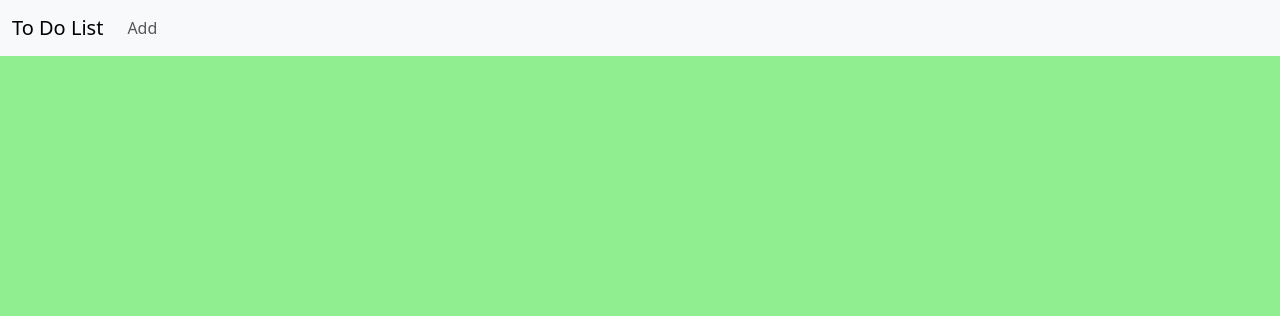
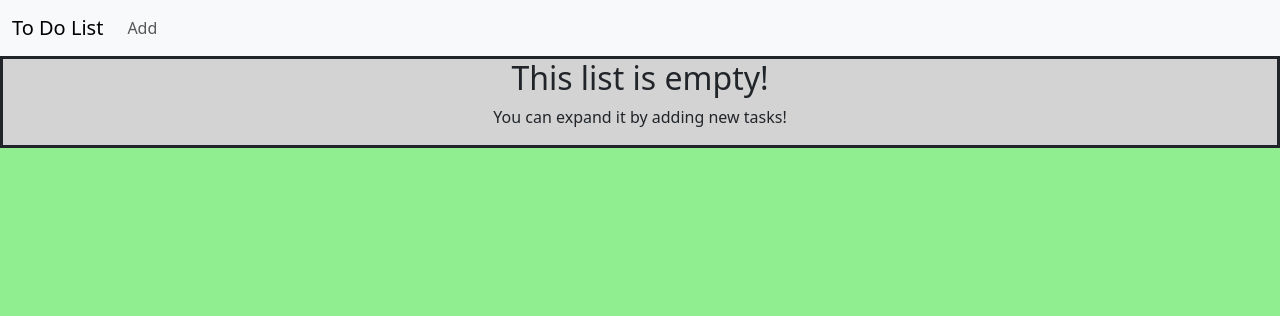
Before and after one commit to Mattjava/Project-Manager, a Flask app: page / in a window 1280 px wide. Shown: the top 316 px of the page. Run offline with Flask 3, Linux system fonts and the light colour scheme; some libraries are stand-ins or nearby versions.

Commit message:
Made some more changes
- Added a div that appears when the list is empty
- Added forms.py and model.py to refactor the code.
- Updated requirements.txt

Soon, I will be deploying this in a docker container. These changes will help this app be ready for it.

```diff
--- a/app.py
+++ b/app.py
@@ -3,40 +3,34 @@ from flask_sqlalchemy import SQLAlchemy
 from flask_bootstrap import Bootstrap5
 from flask_wtf import FlaskForm
 from wtforms import StringField, SubmitField
+from wtforms.validators import DataRequired
 from sqlalchemy import Table, Column, MetaData, Sequence, Identity, String
 from sqlalchemy.sql import text
+from model import db, Task
+from forms import TaskForm
 import os
 
-from wtforms.validators import DataRequired
-
-currentId = 0
 
 meta = MetaData()
 
+# App Start-up
+app = Flask(__name__)
 
-
-app = Flask(__name__)
+# Bootstrap Start-Up
 bootstrap = Bootstrap5(app)
 
+# Environment Variables
 app.config['SQLALCHEMY_DATABASE_URI'] = os.environ['DATABASE_URI']
 app.config['SECRET_KEY'] = os.environ['SECRET_KEY']
 
-db = SQLAlchemy(app)
-
-class Task(db.Model):
-    id = db.Column(db.Integer, primary_key=True)
-    task = db.Column(db.String(255))
-
-    def __init__(self, task):
-        self.task = task
-
-class TaskForm(FlaskForm):
-    task = StringField('Task', validators=[DataRequired()])
-    submit = SubmitField('Submit')
+# Database connection
+db.init_app(app)
 
 
+# This URL loads the home page of the website
+# It also grabs all the tasks in the database and displays it to the user.
 @app.route('/')
-def index():  # put application's code here
+def index():
     global currentId, tasks
 
 
@@ -54,10 +48,13 @@ def index():  # put application's code here
     return render_template('index.html', task_dict=tasks_dict)
 
 
+# Loads page to add new tasks
 @app.route('/add')
 def add():
     return render_template('add.html', form=TaskForm())
 
+# This URL handles POST request with new tasks
+# The function connected saves new data into the Postresql database and redirects the user to the home page
 @app.route('/postadd', methods=['POST'])
 def postadd():
 
@@ -72,6 +69,8 @@ def postadd():
             db.session.commit()
     return redirect('/')
 
+# This route handles POST request to delete a post.
+# It deletes a submission from the database and redirects the user to the home page
 @app.route('/postdelete/<int:id>', methods=['GET', 'POST'])
 def postdelete(id):
     db.session.execute(text('DELETE FROM task WHERE id=:oldid'), {"oldid": id})
--- a/requirements.txt
+++ b/requirements.txt
@@ -2,6 +2,7 @@ flask~=3.1.1
 gunicorn~=19.9.0
 wtforms~=3.2.1
 sqlalchemy~=2.0.41
-psycopg2==2.9.10
+psycopg2-binary
 bootstrap-flask==2.5.0
 flask-wtf==1.2.2
+flask_sqlalchemy==3.1.1
--- a/static/style.css
+++ b/static/style.css
@@ -10,3 +10,16 @@ body {
 form {
     background-color: lightgreen;
 }
+
+#empty-container {
+    background-color: lightgrey;
+    border-style: solid;
+}
+
+#title-container {
+    background-color: lightgrey;
+}
+
+.list-group-item {
+    background-color: rgb(236, 255, 236);
+}
--- a/templates/index.html
+++ b/templates/index.html
@@ -19,9 +19,14 @@
     {% include "header.html" %}
         <ul class="list-group justify-content-center text-center">
             {% for task in task_dict %}
-                <li class="list-group-item --bs-dark-border-subtle">
+                <li class="list-group-item">
                     {{ task['task'] }} <a class="nav-link" href="{{ url_for('postdelete', id=task['id']) }}">X</a>
                 </li>
+            {% else %}
+                <div id="empty-container">
+                    <h2>This list is empty!</h2>
+                    <p>You can expand it by adding new tasks!</p>
+                </div>
             {% endfor %}
         </ul>
     <script src="https://cdn.jsdelivr.net/npm/bootstrap@5.3.7/dist/js/bootstrap.bundle.min.js" integrity="sha384-ndDqU0Gzau9qJ1lfW4pNLlhNTkCfHzAVBReH9diLvGRem5+R9g2FzA8ZGN954O5Q" crossorigin="anonymous"></script>
```
Also changed, not shown: forms.py (added, +8 -0 lines), model.py (added, +15 -0 lines), 2 other files.
